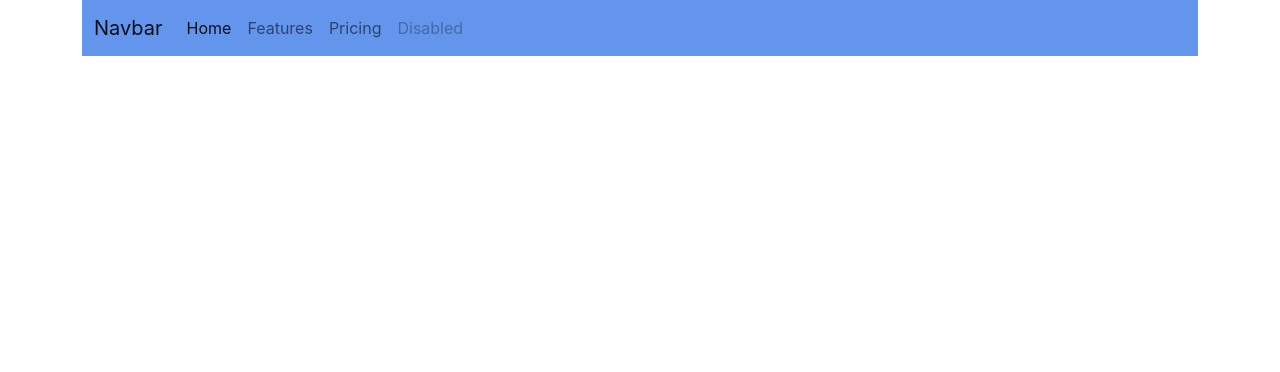
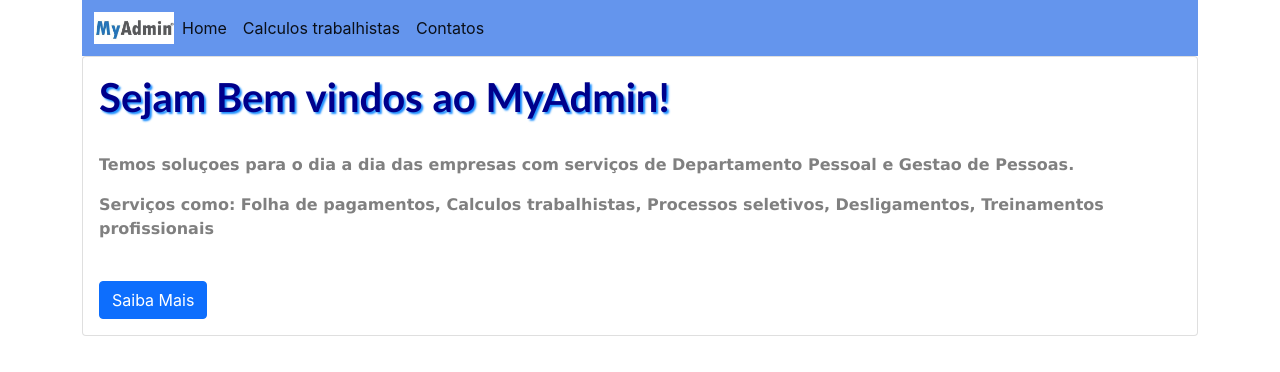
Before and after one commit to rodrigostack/Myadmin, a React (Create React App) app: page / in a window 1280 px wide. Shown: the top 372 px of the page. Built offline with nearby package versions, Linux system fonts and the light colour scheme.

Commit message:
terceira versao

```diff
--- a/src/App.js
+++ b/src/App.js
@@ -1,10 +1,12 @@
 import './App.css';
 import NavBar from './navbar/Navbar'
+import Home from './home/Home'
 
 function App() {
   return (
     <div className="container">
      <NavBar/>
+     <Home/>
     </div>
   );
 }
--- /dev/null
+++ b/src/home/Home.css
@@ -0,0 +1,14 @@
+h1{
+    font-family: 'Trebuchet MS', 'Lucida Sans Unicode', 'Lucida Grande', 'Lucida Sans', Arial, sans-serif;
+    font-weight: bold;
+    color: darkblue;
+    text-shadow: 2px 2px 2px dodgerblue;
+
+}
+
+p{
+    font-family: Verdana, Geneva, Tahoma, sans-serif;
+    font-weight: 600;
+    color: gray;
+
+}
--- /dev/null
+++ b/src/home/Home.jsx
@@ -0,0 +1,18 @@
+import React from 'react'
+import './Home.css'
+
+export default function(){
+    return(
+        <div>
+            <div className="card">
+                <div className="card-body">
+                    <h1>Sejam Bem vindos ao MyAdmin!</h1><br></br>
+                    <p>Temos soluçoes para o dia a dia das empresas com serviços de Departamento Pessoal e Gestao de Pessoas.</p>
+                    <p>Serviços como: Folha de pagamentos, Calculos trabalhistas, Processos seletivos, Desligamentos, Treinamentos profissionais</p><br></br>
+                    <button className="btn btn-primary">Saiba Mais</button>
+                </div>
+
+            </div>
+        </div>
+    )
+}
--- a/src/navbar/Navbar.css
+++ b/src/navbar/Navbar.css
@@ -1,3 +1,8 @@
 nav{
     background-color: cornflowerblue;
 }
+
+img{
+    width: 80px;
+    height: 70px;
+}
--- a/src/navbar/Navbar.jsx
+++ b/src/navbar/Navbar.jsx
@@ -1,12 +1,13 @@
 import React from 'react'
 import './Navbar.css'
+import Logo from '../imagens/myadmin.jpg'
 
 export default function(){
     return(
         <div>
             <nav className="navbar navbar-expand-lg navbar-light nav">
                 <div className="container-fluid">
-                    <a className="navbar-brand" href="#">Navbar</a>
+                    <img src={Logo} className="img-fluid"></img>
                     <button className="navbar-toggler" type="button" data-bs-toggle="collapse" data-bs-target="#navbarNav" aria-controls="navbarNav" aria-expanded="false" aria-label="Toggle navigation">
                          <span className="navbar-toggler-icon"></span>
                     </button>
@@ -16,14 +17,12 @@
                         <a className="nav-link active" aria-current="page" href="#">Home</a>
                         </li>
                         <li className="nav-item">
-                        <a className="nav-link" href="#">Features</a>
+                        <a className="nav-link active" href="#">Calculos trabalhistas</a>
                         </li>
                         <li className="nav-item">
-                        <a className="nav-link" href="#">Pricing</a>
+                        <a className="nav-link active" href="#">Contatos</a>
                         </li>
-                        <li className="nav-item">
-                        <a className="nav-link disabled" href="#" tabindex="-1" aria-disabled="true">Disabled</a>
-                        </li>
+
                     </ul>
                     </div>
                 </div>
```
Also changed, not shown: src/imagens/myadmin.jpg (added).
